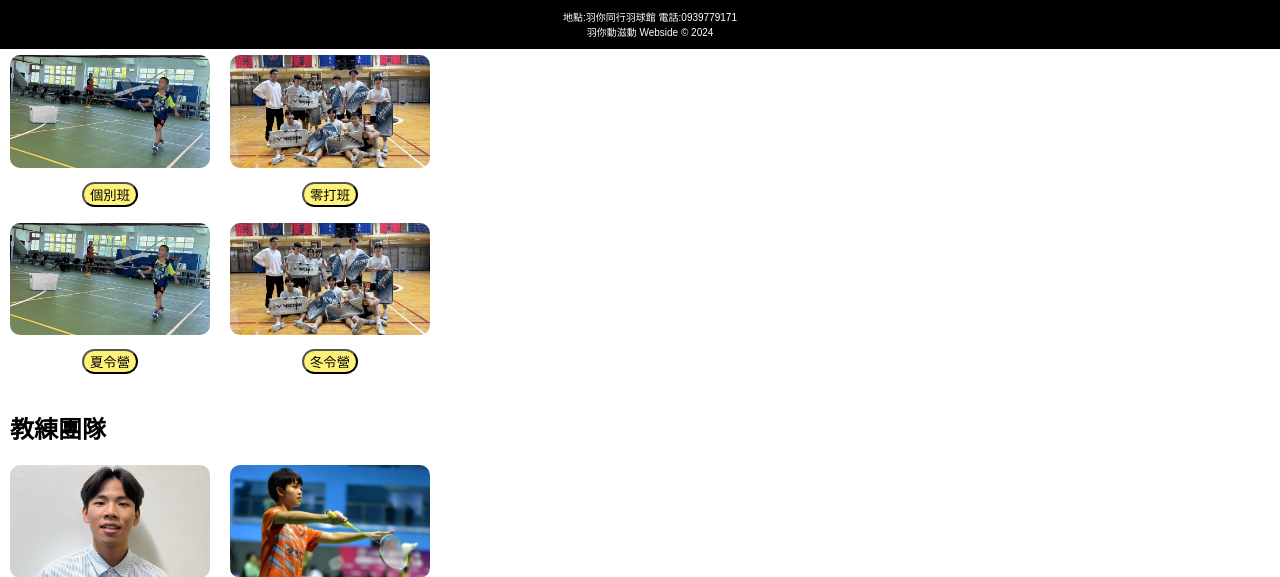
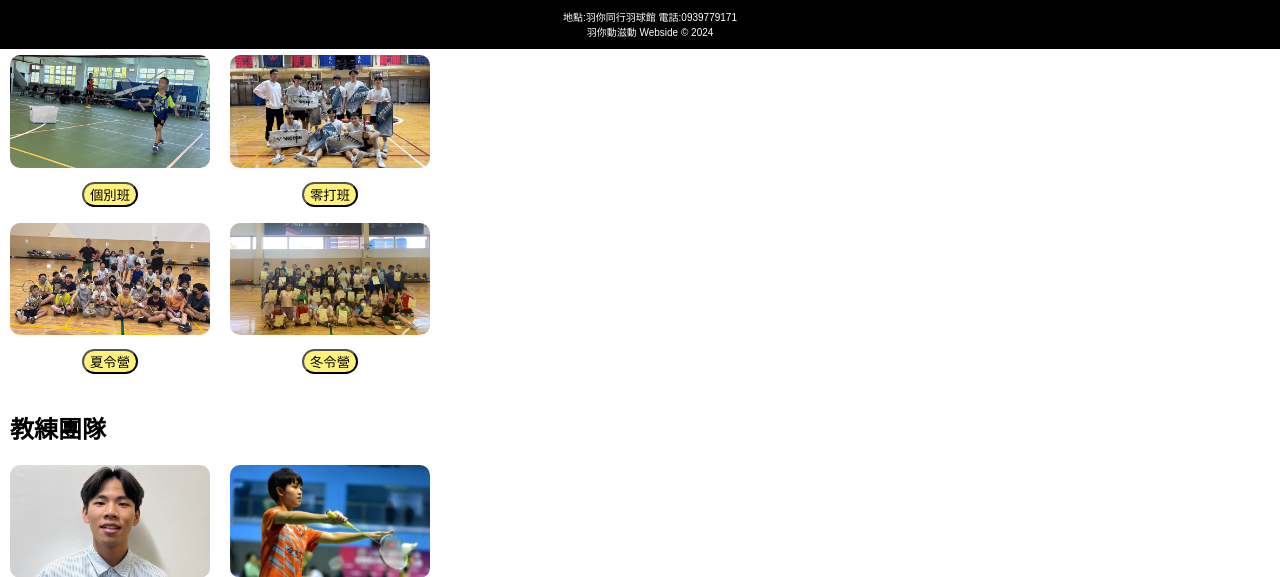
Before and after one commit to badminton113405/Badminton113405, a Django app: page / in a window 1280 px wide. Shown: the part 751-1328 px from the top of the page. Run offline with Django 5.2, Linux system fonts and the light colour scheme; some web fonts are replaced.

Commit message:
-新增 圖片

```diff
--- a/BADMINTON/app/templates/home.html
+++ b/BADMINTON/app/templates/home.html
@@ -239,13 +239,13 @@
 
             <div class="class">
                 <div class="class-item">
-                    <a href="{% url 'summer' %}"><img src="{% static 'images/c-onetoone.jpg' %}" alt="個別班"
+                    <a href="{% url 'summer' %}"><img src="{% static 'images/夏令營.jpg' %}" alt="個別班"
                             class="class-img">
                         <p><button class="c-button">夏令營</button></p>
                     </a>
                 </div>
                 <div class="class-item">
-                    <a href="{% url 'winter' %}"><img src="{% static 'images/c-zerodozen.jpg' %}" alt="零打班"
+                    <a href="{% url 'winter' %}"><img src="{% static 'images/冬令營.jpg' %}" alt="零打班"
                             class="class-img">
                         <p><button class="c-button">冬令營</button></p>
                     </a>
--- a/BADMINTON/app/templates/summer.html
+++ b/BADMINTON/app/templates/summer.html
@@ -65,7 +65,7 @@
         <div class="title1">(適合羽球階級9歲以下)</div>
     </div>
 
-    <img src="{% static 'images/c-beginner.jpg' %}" alt="初階班" class="class-img">
+    <img src="{% static 'images/夏令營.jpg' %}" alt="初階班" class="class-img">
 
     <div class="about">
         <p>招生對象：（7~12歲）</p>
--- a/BADMINTON/app/templates/winter.html
+++ b/BADMINTON/app/templates/winter.html
@@ -65,7 +65,7 @@
         <div class="title1">(適合羽球階級9歲以下)</div>
     </div>
 
-    <img src="{% static 'images/c-beginner.jpg' %}" alt="初階班" class="class-img">
+    <img src="{% static 'images/冬令營.jpg' %}" alt="初階班" class="class-img">
 
     <div class="about">
         <p>招生對象：（7~12歲）</p>
```
Also changed, not shown: BADMINTON/static/images/冬令營.jpg (added), BADMINTON/static/images/夏令營.jpg (added).
